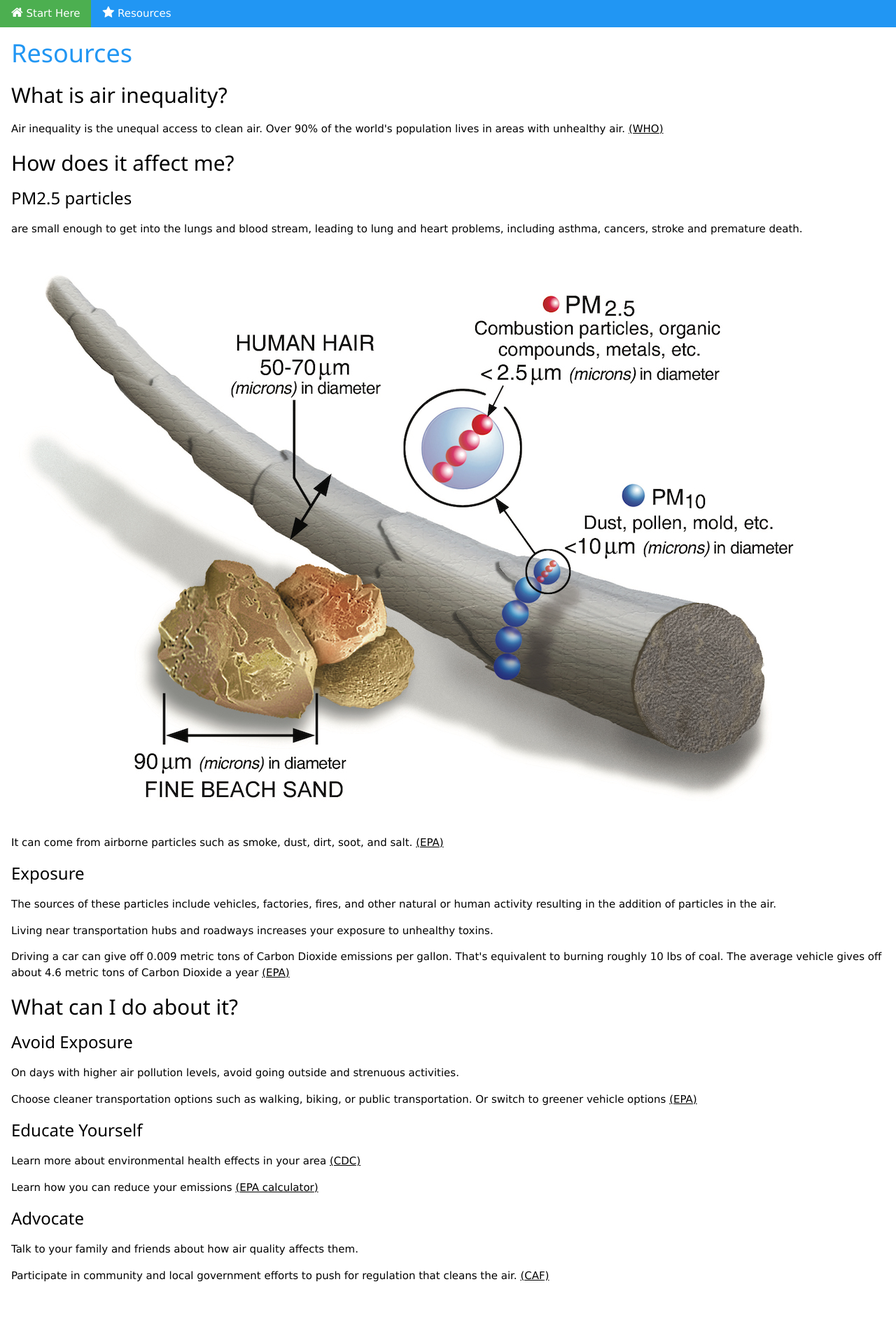
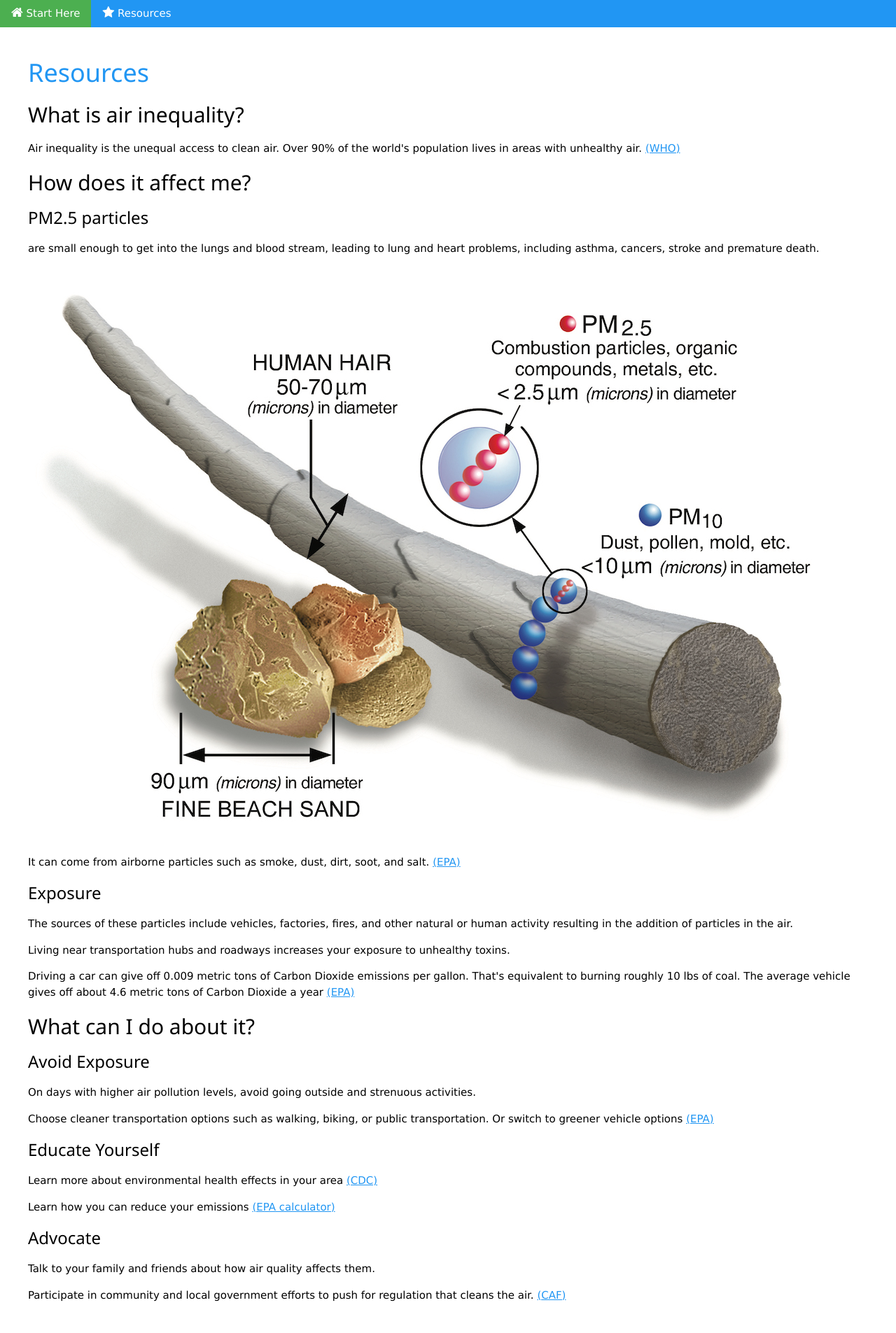
Before and after one commit to dolugen/aq-snapshot, a Flask app: page /resources in a window 1280 px wide. Shown: the whole page at 70% size. Before the commit the page ends 1832 px from the top, so only its background shows below. Run offline with Flask 2, Linux system fonts and the light colour scheme.

Commit message:
margins and link color

```diff
--- /dev/null
+++ b/static/style.css
@@ -0,0 +1,3 @@
+.content a {
+    color: #2196F3;
+}
--- a/templates/base.html
+++ b/templates/base.html
@@ -2,6 +2,7 @@
     <head>
         <link rel="stylesheet" href="https://www.w3schools.com/w3css/4/w3.css">
         <link rel="stylesheet" href="https://cdnjs.cloudflare.com/ajax/libs/font-awesome/4.7.0/css/font-awesome.min.css">
+        <link rel="stylesheet" href="{{ url_for('static', filename='style.css')}}" />
         <link rel="icon" type="image/x-icon" href="{{ url_for('static', filename='favicon.ico') }}"/>
         <title>AQ Snapshot</title>
         {% block head %}
--- a/templates/index.html
+++ b/templates/index.html
@@ -1,7 +1,7 @@
 {% extends "base.html" %}
 
 {% block content %}
-<div class="w3-container">
+<div class="w3-container w3-margin">
 <h1 class="w3-text-blue">AQ Snapshot</h1>
 <h2>Pick The Parameters</h2>
 
--- a/templates/report.html
+++ b/templates/report.html
@@ -19,7 +19,7 @@
 {% endblock %}
 
 {% block content %}
-<div class="w3-container">
+<div class="w3-container w3-margin">
   <h1 class="w3-text-blue">AQ Snapshot</h1>
   <h2>Here's Your Snapshot for {{ place_name }}</h2>
   <div>
--- a/templates/resources.html
+++ b/templates/resources.html
@@ -1,7 +1,6 @@
 {% extends "base.html" %}
 {% block content %}
-<div class="w3-container">
+<div class="w3-container w3-padding-large w3-margin content">
 <h1 class="w3-text-blue">Resources</h1>
 {{ safe_content|safe }}
-</div>
 {% endblock %}
```
